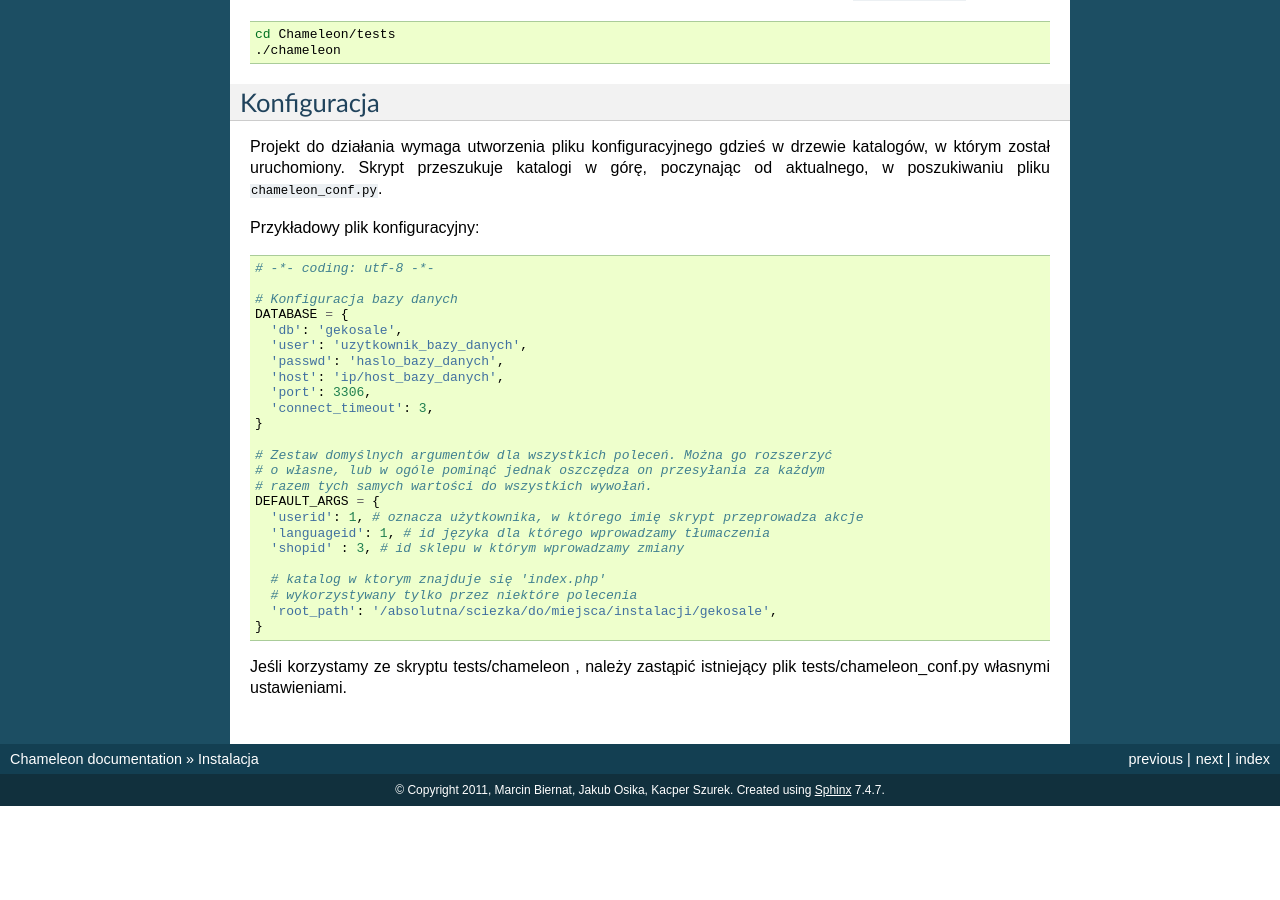
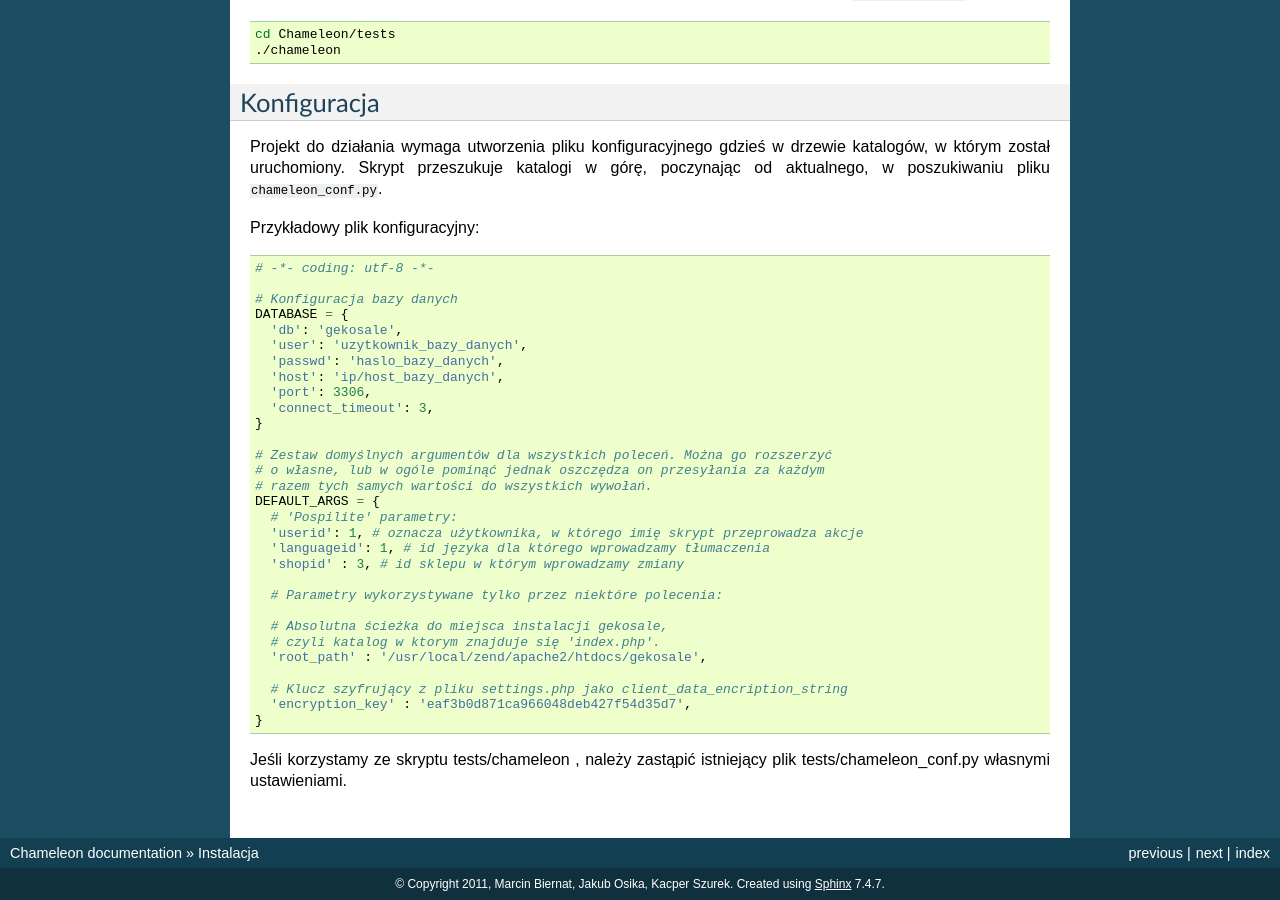
Before and after one commit to biern/Chameleon, a Sphinx documentation site: the page built from docs/source/install.rst, in a window 1280 px wide and 900 px high, scrolled down 743 px. Built offline with Sphinx 7.4.7, drawn with Linux system fonts in a browser that asks for light colours; before the commit the page ends 1549 px from its top, so only the background shows below that.

Commit message:
docs update

```diff
--- a/docs/source/commands.rst
+++ b/docs/source/commands.rst
@@ -9,7 +9,9 @@ Dostępne wywołania API
 Przy wywoływaniu metod z linii poleceń pierwszy argument, ``db`` czyli
 bazę danych należy pominąć. Zostaje ona stworzona i przesłana
 automatycznie na podstawie pliku konfiguracyjnego znajdującego się w
-drzewie katalogów. (:ref:`conf-example`)
+drzewie katalogów.  (:ref:`conf-example`)
+
+Dla każdego polecenia dostępny jest podgląd jego źródła (link 'source' po prawej stronie). W przejrzysty sposób umożliwia on podgląd zapytań SQL i logiki która za nimi się kryje.
 
 .. Generacja tej listy:
    ls ../src/chameleon/commands/*.py | cut -d "/" -f 5 | cut -d "." -f 1 | sort | grep -v __init__ | xclip -i
--- a/docs/source/install.rst
+++ b/docs/source/install.rst
@@ -76,13 +76,19 @@ Przykładowy plik konfiguracyjny:
    # o własne, lub w ogóle pominąć jednak oszczędza on przesyłania za każdym
    # razem tych samych wartości do wszystkich wywołań.
    DEFAULT_ARGS = {
+     # 'Pospilite' parametry:
      'userid': 1, # oznacza użytkownika, w którego imię skrypt przeprowadza akcje
      'languageid': 1, # id języka dla którego wprowadzamy tłumaczenia
      'shopid' : 3, # id sklepu w którym wprowadzamy zmiany
 
-     # katalog w ktorym znajduje się 'index.php'
-     # wykorzystywany tylko przez niektóre polecenia
-     'root_path': '/absolutna/sciezka/do/miejsca/instalacji/gekosale',
+     # Parametry wykorzystywane tylko przez niektóre polecenia:
+
+     # Absolutna ścieżka do miejsca instalacji gekosale,
+     # czyli katalog w ktorym znajduje się 'index.php'.
+     'root_path' : '/usr/local/zend/apache2/htdocs/gekosale',
+
+     # Klucz szyfrujący z pliku settings.php jako client_data_encription_string
+     'encryption_key' : 'eaf3b0d871ca966048deb427f54d35d7',
    }
 
 Jeśli korzystamy ze skryptu tests/chameleon , należy zastąpić istniejący plik tests/chameleon_conf.py własnymi ustawieniami.
```
